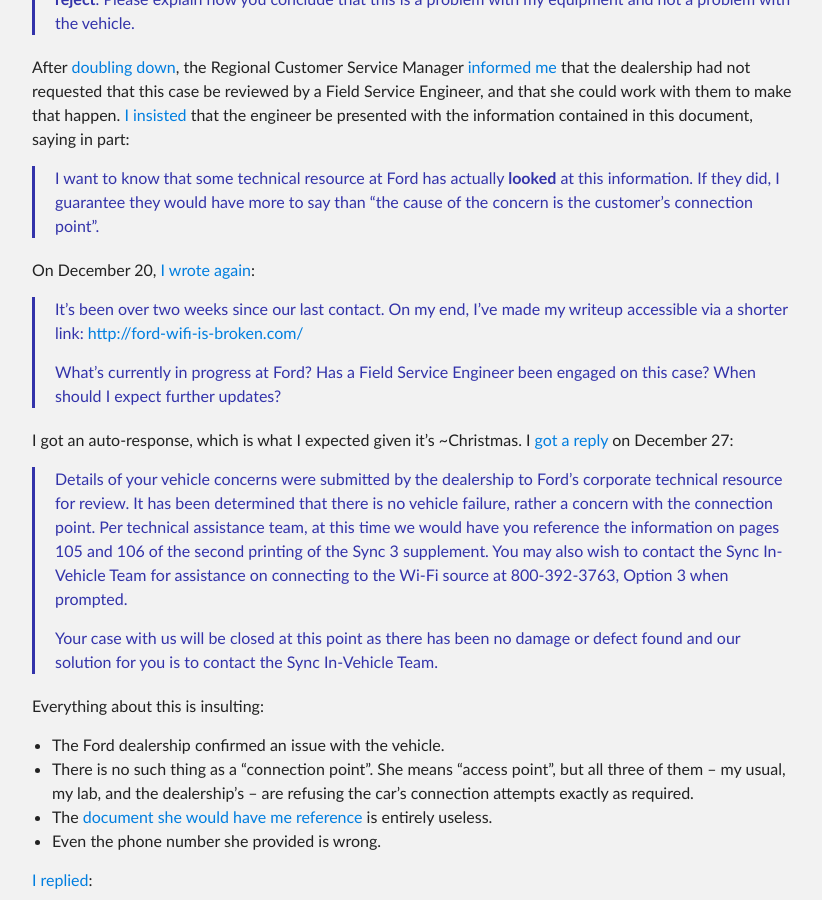
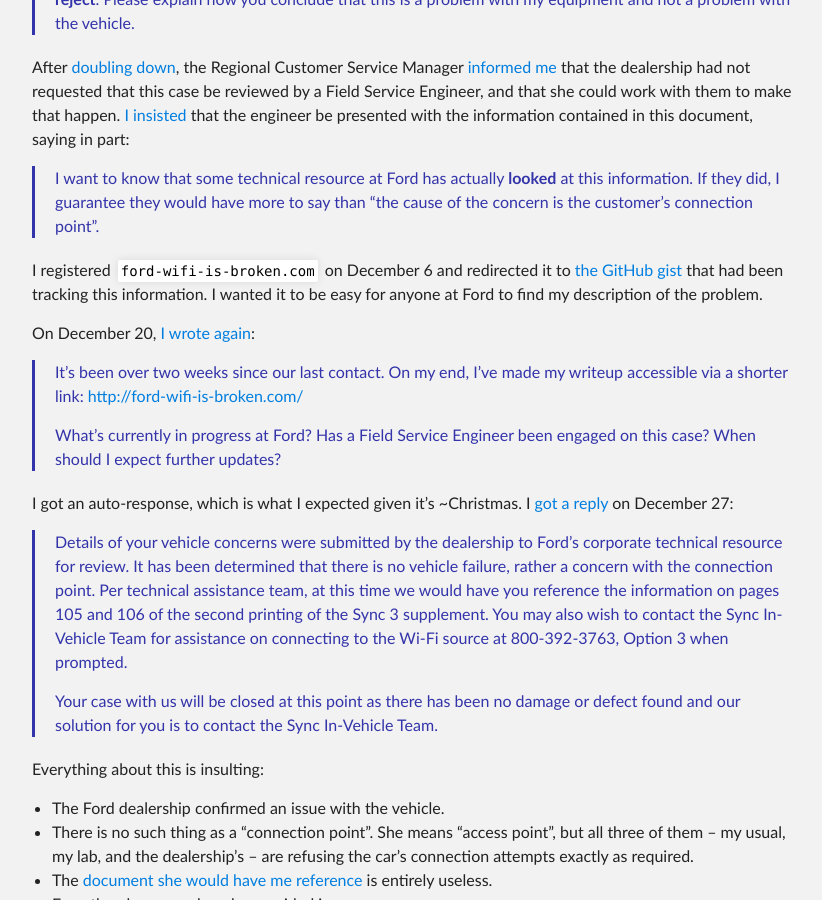
Before and after one commit to willglynn/ford-wifi-is-broken.com, a Jekyll site: the page built from index.md, in a window 1280 px wide and 900 px high, scrolled down 5398 px. Shown: the whole window, without its empty margins (228-1050 px from the left). Built offline with Jekyll 4.4.1, drawn with Linux system fonts in a browser that asks for light colours; our own code applies the rules of GitHub Pages for plain Markdown files.

Commit message:
Add note about domain

```diff
--- a/index.md
+++ b/index.md
@@ -140,6 +140,8 @@ After [doubling down](/2016/12/05/email-1480969778.html), the Regional Customer
 
 > I want to know that some technical resource at Ford has actually **looked** at this information. If they did, I guarantee they would have more to say than "the cause of the concern is the customer’s connection point".
 
+I registered `ford-wifi-is-broken.com` on December 6 and redirected it to [the GitHub gist](https://gist.github.com/willglynn/75d1c722f21366f98841411a3c93fe74) that had been tracking this information. I wanted it to be easy for anyone at Ford to find my description of the problem.
+
 On December 20, [I wrote again](/2016/12/20/email-1482274095.html):
 
 > It's been over two weeks since our last contact. On my end, I've made my writeup accessible via a shorter link: [http://ford-wifi-is-broken.com/](http://ford-wifi-is-broken.com/)
```
